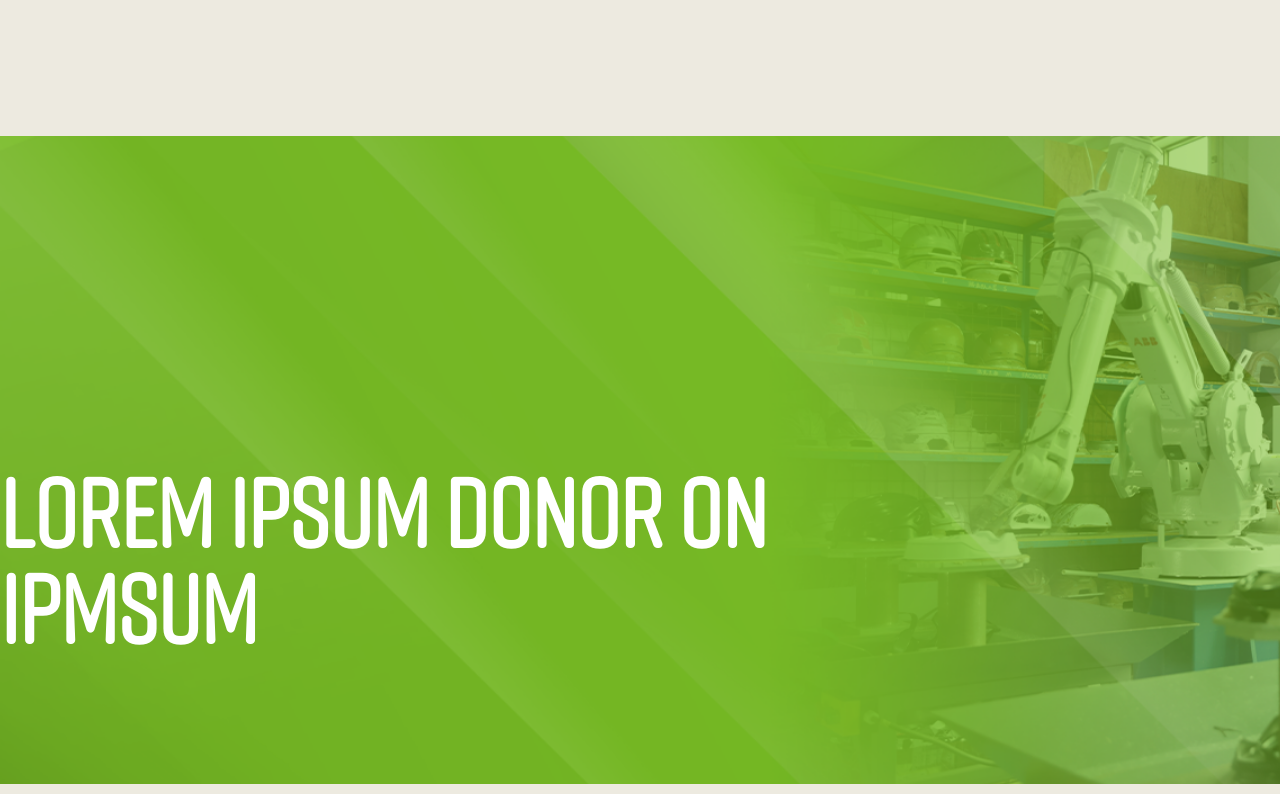
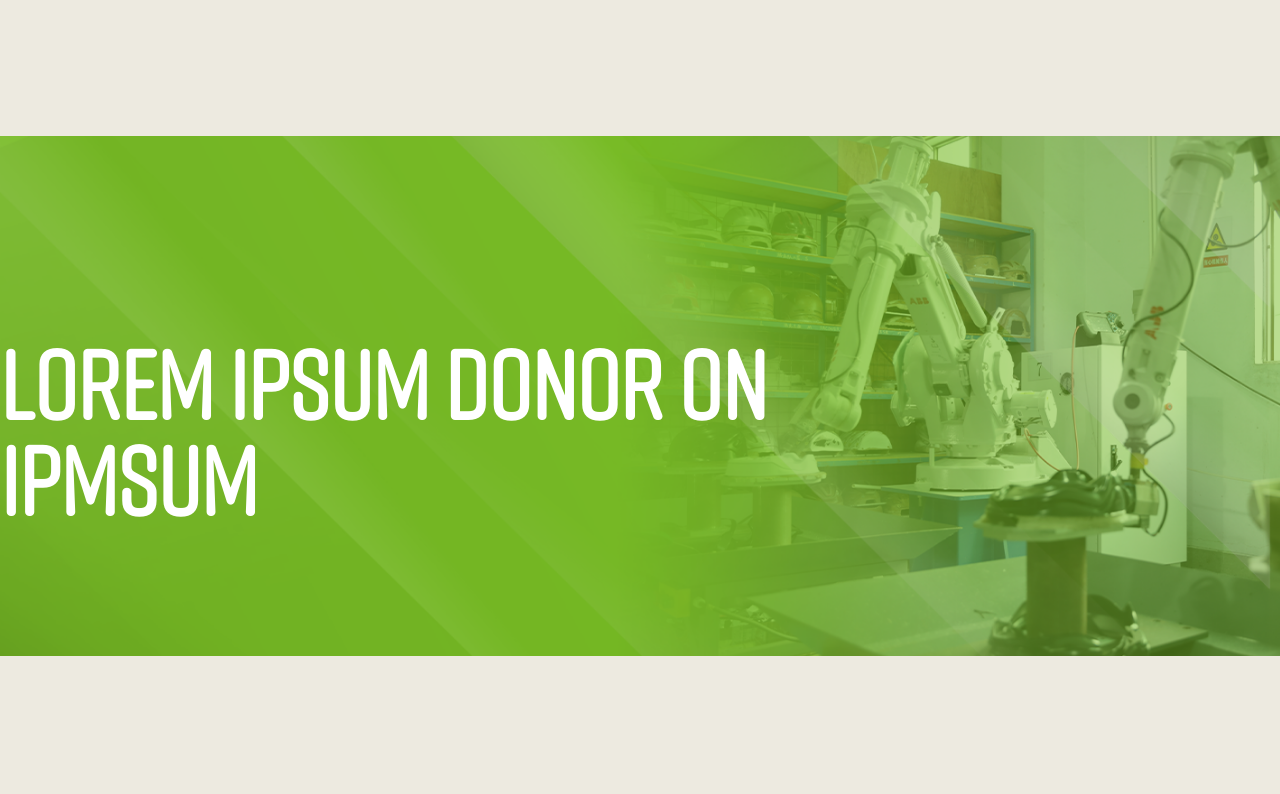
Before and after one commit to Recursive-Solutions-LLC/LandHelmet, a Next.js app: page / in a window 1280 px wide. Shown: the part 640-1434 px from the top of the page. Built offline with nearby package versions, Linux system fonts and the light colour scheme.

Commit message:
fix style on ServiceInfo1 onlytitle

```diff
--- a/src/app/components/ServiceInfo/ServiceInfo.tsx
+++ b/src/app/components/ServiceInfo/ServiceInfo.tsx
@@ -9,8 +9,10 @@ const ServiceInfo: FC<ServiceInfoProps> = (props) => {
     bg-[url('/images/services/banners/quality/mobile/quality.png')]
 
     ` : " bg-s3"
+    const onlyTitle = (title && !subtitle && !text) ? true : false
+    const onlyTitleStyle = onlyTitle ? "pb-32" : "py-32"
 
-    const sectionStyling = `w-svw py-32 ${renderSectionBg}`
+    const sectionStyling = `w-svw  ${onlyTitleStyle} ${renderSectionBg}`
 
     const hasImage = image ? true : false
     return (
@@ -21,7 +23,7 @@ const ServiceInfo: FC<ServiceInfoProps> = (props) => {
 
                 </div>
                 <div className="w-100 md:w-4/6 row">
-                    <ServiceInfoContent hasImage={hasImage} title={title} subtitle={subtitle} text={text} callToAction={callToAction} />
+                    <ServiceInfoContent onlyTitle={onlyTitle} hasImage={hasImage} title={title} subtitle={subtitle} text={text} callToAction={callToAction} />
                 </div>
             </div>
         </section>
--- a/src/app/components/ServiceInfo/ServiceInfoContent.tsx
+++ b/src/app/components/ServiceInfo/ServiceInfoContent.tsx
@@ -2,11 +2,11 @@ import { ServiceInfoContainerProps } from '@/app/interfaces'
 import { motion } from 'framer-motion'
 import React, { FC } from 'react'
 
-const ServiceInfo: FC<ServiceInfoContainerProps> = ({ title, subtitle, text, hasImage }) => {
+const ServiceInfo: FC<ServiceInfoContainerProps> = ({ title, subtitle, text, hasImage, onlyTitle }) => {
 
-    const onlyTitle = (title && !subtitle && !text) && "pt-25vh"
+    const onlyTitleStyle = (onlyTitle) && "pt-25vh"
     const titleColor = hasImage ? "text-p2" : "text-s1"
-    const titleClass = `font-title font-semibold	text-5xl lg:text-6xl xl:text-8xl ${titleColor}   ${onlyTitle}`
+    const titleClass = `font-title font-semibold	text-5xl lg:text-6xl xl:text-8xl ${titleColor}   ${onlyTitleStyle}`
     const variants = {
         hidden: { opacity: 0, x: 0, y: 200 },
         enter: { opacity: 1, x: 0, y: 0 },
--- a/src/app/interfaces/index.tsx
+++ b/src/app/interfaces/index.tsx
@@ -4,7 +4,7 @@ export interface ServiceInfoProps extends ServiceInfoContentProps {
     image?: ImageType
 }
 export interface ServiceInfoContainerProps extends ServiceInfoContentProps {
-
+    onlyTitle: boolean
     hasImage: boolean
 }
 
```
